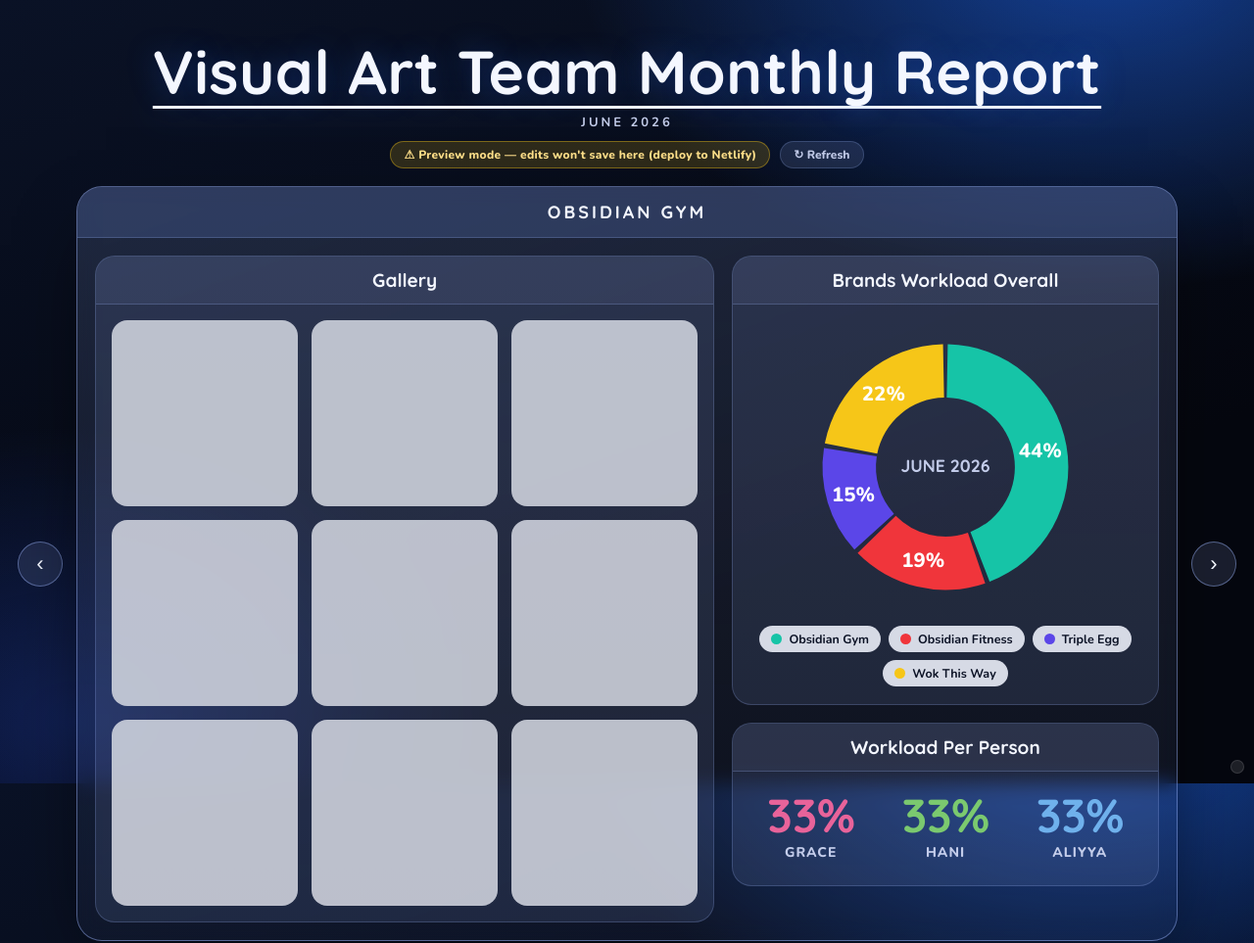
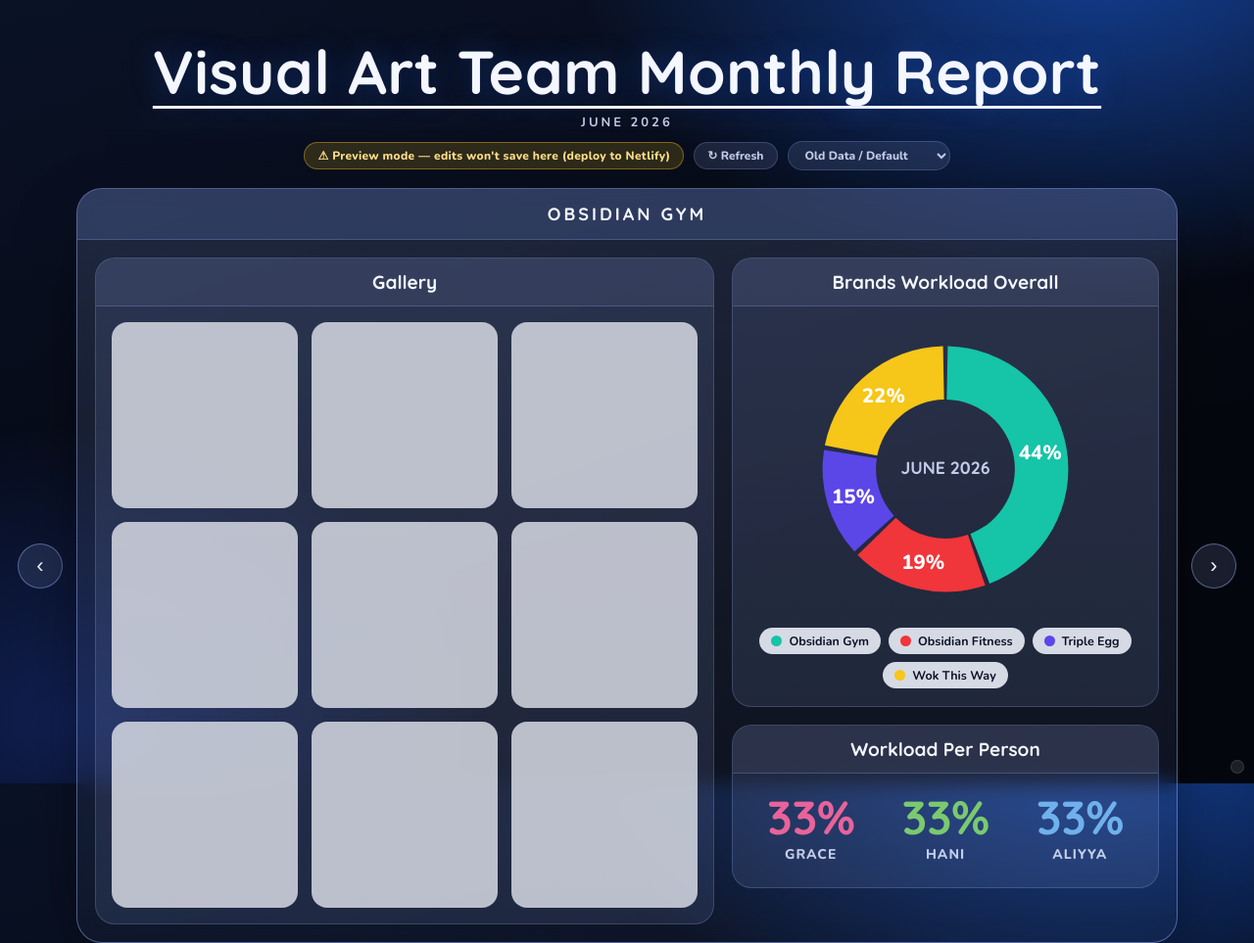
Before and after one commit to hanibeforeafter/visual-monthly, a website: page index.html in a window 1280 px wide. Shown: the top 963 px of the page at 98% size. Drawn offline with nearby package versions, Linux system fonts and the light colour scheme; no server answers.

Commit message:
Update index.html

```diff
--- a/index.html
+++ b/index.html
@@ -142,6 +142,7 @@
 <div id="syncBar">
   <span class="sync-pill" id="syncStatus">connecting…</span>
   <button class="sync-refresh" id="refreshBtn">↻ Refresh</button>
+  <select id="monthSelect" class="sync-refresh" style="outline: none; padding-right: 25px;"></select>
 </div>
 
 <div class="stage">
@@ -225,12 +226,16 @@
     }
   };
 
-  let config=null;          // {meta, brands, donut, people}
-  const galleries={};       // brandId -> [items]
+  let config=null;
+  const galleries={};
   let current=0, adminTab=0;
-  let liveMode=false;       // true when the Netlify backend is reachable
-  let sessionPin="";        // edit PIN remembered for this session
+  let liveMode=false;
+  let sessionPin="";
   let uidc=0;
+
+  let availableMonths = [];
+  let selectedMonthKey = "state";
+
   function uid(){ return "i"+(uidc++)+Date.now().toString(36); }
 
   /* ===== Build renderable items from stored gallery entries ===== */
@@ -252,7 +257,6 @@
     return {type:"pdf"};
   }
   function hydrate(entry){
-    // entry: {kind:"upload",type,name,data(base64)} or {kind:"link",url}
     if(entry.kind==="upload"){
       return Object.assign({id:entry.id||uid(),kind:"upload",name:entry.name||"file",data:entry.data}, {type:entry.type});
     }
@@ -276,16 +280,30 @@
     config={meta:DEFAULT.meta,brands:DEFAULT.brands,donut:DEFAULT.donut,people:JSON.parse(JSON.stringify(DEFAULT.people))};
     buildGalleries(DEFAULT.gallery);
   }
+
   async function load(){
     try{
-      const res=await fetch(API,{cache:"no-store"});
+      const listRes = await fetch(API + "?action=list", {cache:"no-store"});
+      if (listRes.ok) {
+        const listData = await listRes.json();
+        availableMonths = listData.keys || ["state"];
+        if (availableMonths.length === 0) availableMonths = ["state"];
+      }
+
+      const res=await fetch(API + "?month=" + encodeURIComponent(selectedMonthKey),{cache:"no-store"});
       if(res.ok){
         liveMode=true;
         const state=await res.json();
-        if(state && state.brands) applyState(state); else useDefaults();
+        if(state && state.brands) {
+            applyState(state);
+            if (selectedMonthKey !== "state" && config.meta.sub) {
+                selectedMonthKey = config.meta.sub;
+            }
+        } else useDefaults();
       } else { liveMode=false; useDefaults(); }
     }catch(e){ liveMode=false; useDefaults(); }
   }
+
   function buildState(){
     const gallery={};
     config.brands.forEach(b=>{
@@ -296,8 +314,12 @@
     });
     return {meta:config.meta,brands:config.brands,donut:config.donut,people:config.people,gallery};
   }
+
   async function saveAll(pin){
-    const res=await fetch(API,{method:"POST",headers:{"Content-Type":"application/json","x-edit-pin":pin},body:JSON.stringify(buildState())});
+    const monthKey = (config.meta.sub || "state").trim();
+    selectedMonthKey = monthKey;
+
+    const res=await fetch(API + "?month=" + encodeURIComponent(monthKey),{method:"POST",headers:{"Content-Type":"application/json","x-edit-pin":pin},body:JSON.stringify(buildState())});
     if(res.status===401) throw new Error("PIN");
     if(!res.ok) throw new Error("HTTP "+res.status);
     return true;
@@ -346,8 +368,6 @@
     } else if(it.type==="gdrive"){
       if(it.folder){wrap.classList.add("filecard");wrap.innerHTML='<span class="ic">📁</span><span class="fn">Drive folder</span>';addTag(wrap,"drivetag","DRIVE");}
       else{
-        // Clean static thumbnail (no viewer controls). Fall back to lh3, then the live
-        // preview frame only if both image endpoints are blocked.
         const im=document.createElement("img");im.loading="lazy";im.referrerPolicy="no-referrer";im.alt=brandName;
         const srcs=["https://drive.google.com/thumbnail?id="+it.gid+"&sz=w1000","https://lh3.googleusercontent.com/d/"+it.gid+"=w1000"];
         let si=0;
@@ -363,7 +383,6 @@
         im.src=srcs[0];wrap.appendChild(im);addTag(wrap,"drivetag","DRIVE");
       }
     } else if(it.type==="onedrive"){
-      // Try a direct file stream first (works for publicly-shared images), fall back to the viewer frame.
       const raw=it.data||"";
       const direct=/\/embed/i.test(raw)?raw.replace(/\/embed\b/i,"/download")
                   :(/[?&]download=1/i.test(raw)?raw:raw+(raw.indexOf("?")>=0?"&":"?")+"download=1");
@@ -423,10 +442,37 @@
     if(liveMode){el.className="sync-pill ok";el.textContent="✓ Live — edits save to your site";}
     else{el.className="sync-pill warn";el.textContent="⚠ Preview mode — edits won't save here (deploy to Netlify)";}
   }
+
+  function renderMonthDropdown() {
+     const select = document.getElementById("monthSelect");
+     if (!select) return;
+     select.innerHTML = "";
+
+     if (!availableMonths.includes(selectedMonthKey)) {
+         availableMonths.push(selectedMonthKey);
+     }
+
+     availableMonths.forEach(m => {
+         const opt = document.createElement("option");
+         opt.value = m;
+         opt.textContent = m === "state" ? "Old Data / Default" : m;
+         if (m === selectedMonthKey) opt.selected = true;
+         select.appendChild(opt);
+     });
+
+     select.onchange = async (e) => {
+         selectedMonthKey = e.target.value;
+         await load();
+         renderAll();
+         toast("Loaded " + (selectedMonthKey === 'state' ? 'Old Data' : selectedMonthKey));
+     };
+  }
+
   function renderAll(){
     document.getElementById("titleEl").textContent=config.meta.title||"";
     document.getElementById("subEl").textContent=config.meta.sub||"";
     updateSyncStatus();renderDonut();renderBoard();
+    renderMonthDropdown();
   }
   async function refreshFromStore(){ await load(); renderAll(); toast(liveMode?"Refreshed ✓":"Backend not reachable",!liveMode); }
 
```
